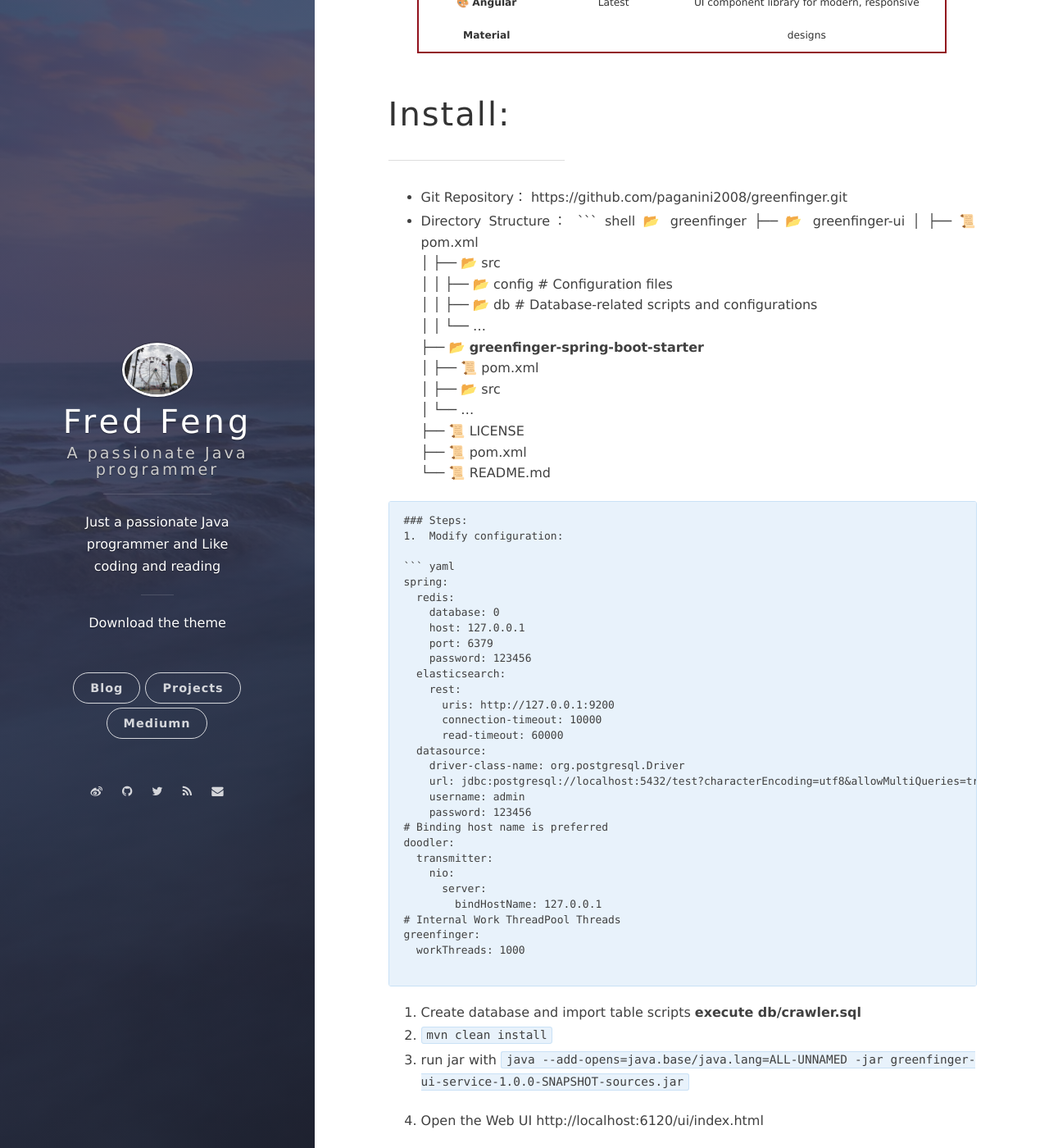
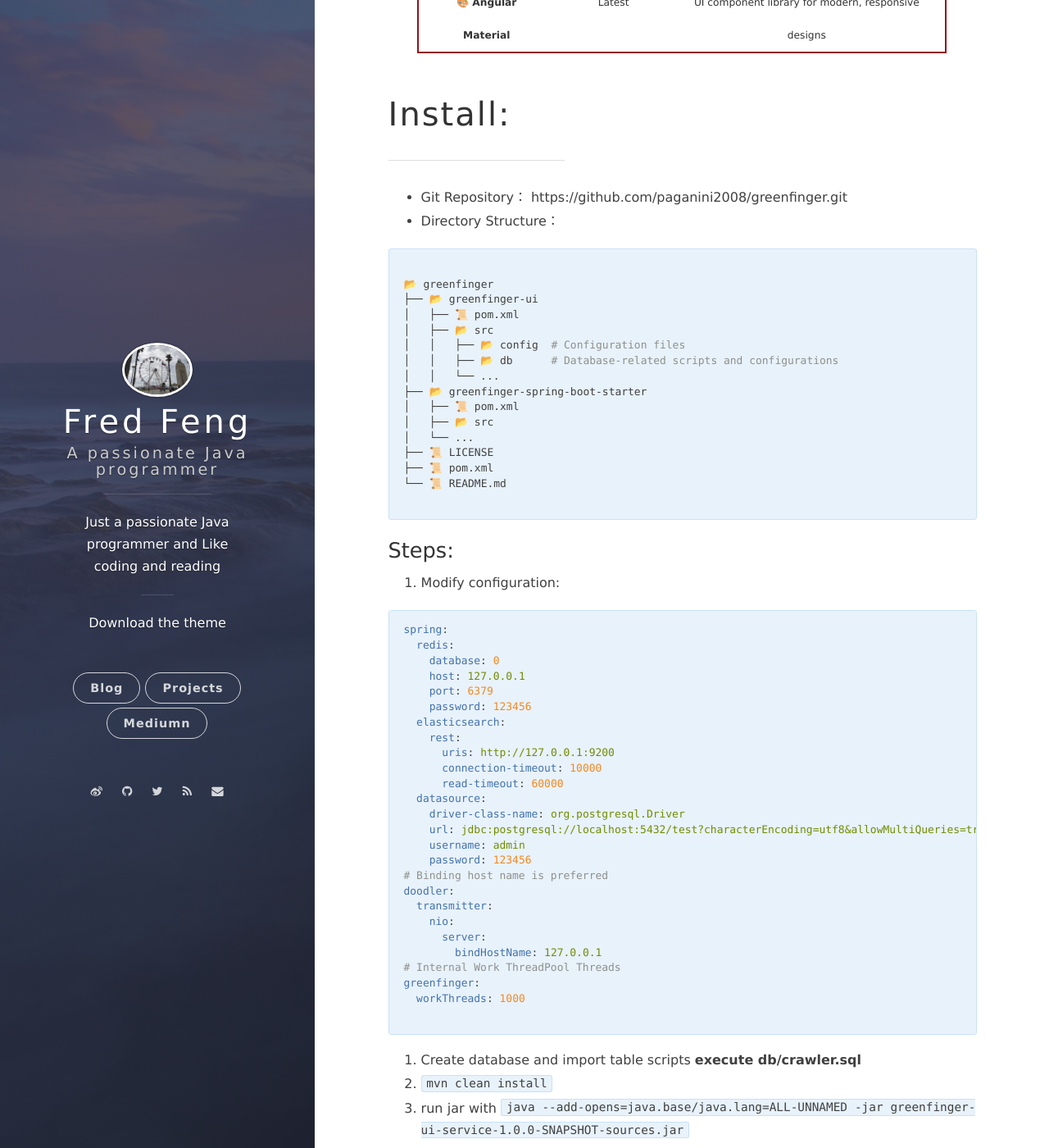
Before and after one commit to paganini2008/paganini2008.github.io, a Jekyll site: the page built from _posts/2021-07-01-Introduction to Greenfinger - High Performance Distributed Web Crawling Framework.md, in a window 1280 px wide and 1400 px high, scrolled down 2483 px. Shown: the whole window at 82% size. Built offline with Jekyll 4.4.1, drawn with Linux system fonts in a browser that asks for light colours; nearby versions of some CDN libraries; comment, search, counter and statistics services are not loaded.

Commit message:
Update code

````diff
--- a/_posts/2021-07-01-Introduction to Greenfinger - High Performance Distributed Web Crawling Framework.md
+++ b/_posts/2021-07-01-Introduction to Greenfinger - High Performance Distributed Web Crawling Framework.md
@@ -69,7 +69,9 @@ Provides a modern, interactive dashboard built with Angular, empowering users wi
 * Git Repository：
   https://github.com/paganini2008/greenfinger.git
 * Directory Structure：
+
 ``` shell
+
 📂 greenfinger
 ├── 📂 greenfinger-ui
 │   ├── 📜 pom.xml
@@ -77,7 +79,7 @@ Provides a modern, interactive dashboard built with Angular, empowering users wi
 │   │   ├── 📂 config  # Configuration files
 │   │   ├── 📂 db      # Database-related scripts and configurations
 │   │   └── ...
-├── 📂 **greenfinger-spring-boot-starter**
+├── 📂 greenfinger-spring-boot-starter
 │   ├── 📜 pom.xml
 │   ├── 📂 src
 │   └── ...
````
